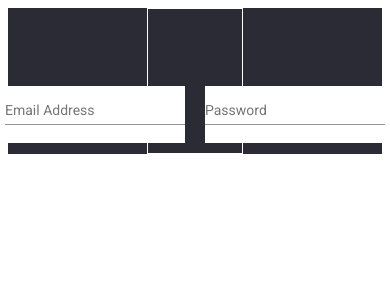
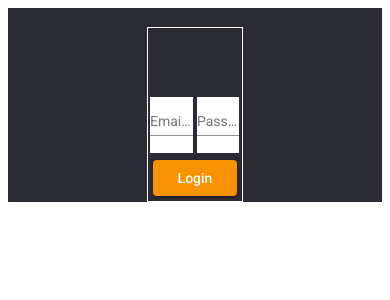
Before and after one commit to marcusjensen15/Warriors_Gym_Frontend, an Angular app: page /login in a window 390 px wide. Shown: the top 300 px of the page. Built offline with nearby package versions, Linux system fonts and the light colour scheme.

Commit message:
finish styling of login page, styling is fairly responsive

```diff
--- a/src/app/login/login.component.html
+++ b/src/app/login/login.component.html
@@ -1,7 +1,8 @@
 <div class="login-container">
   <form class="example-form">
     <div class="form-wrapper">
-      <mat-form-field class="example-full-width">
+      <div class="input-wrapper">
+        <mat-form-field class="login-input">
           <mat-label>Email Address</mat-label>
           <input type="email" matInput
                 placeholder="Ex. pat@example.com">
@@ -13,13 +14,16 @@
           </mat-error>
         </mat-form-field>
 
-      <mat-form-field class="example-full-width">
+        <mat-form-field class="login-input">
           <mat-label>Password</mat-label>
           <input type="password" matInput>
           <mat-error>
             Password is <strong>required</strong>
           </mat-error>
         </mat-form-field>
+        <button mat-raised-button>Login</button>
+      </div>
     </div>
   </form>
+
 </div>
--- a/src/app/login/login.component.scss
+++ b/src/app/login/login.component.scss
@@ -4,11 +4,16 @@
   background-color: $scw-grey;
   width: 100%;
   height: 100%;
+  padding-top: 5%;
 }
 
-.mat-form-field {
+.login-input{
   background-color: $scw-white;
-  margin: 10px;
+  margin: 2%;
+  width: 45.7%;
+}
+
+.input-wrapper{
   width: 100%;
 }
 
@@ -31,4 +36,15 @@
   display: flex;
   justify-content: center;
   align-items: center;
+  width: 100%;
 }
+
+.mat-raised-button{
+  width: 90%;
+  margin: 5%;
+  background-color: $scw-yellow-dark;
+  color: $scw-white;
+  &:hover{
+    background-color: $scw-yellow-light;
+  }
+}
```
Lines whose indentation alone changed are shown as unchanged.
